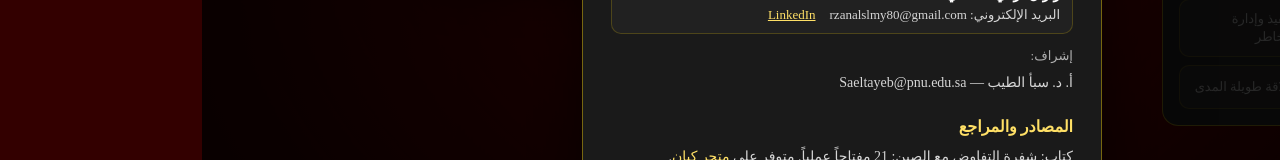
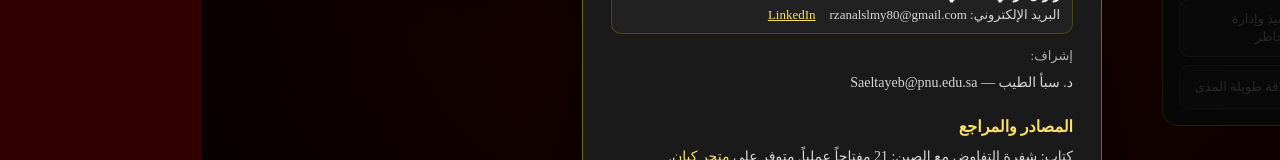
Before and after one commit to hanoofKhalid/China-Deal-Simulator, a React (Vite) app: page / in a window 1280 px wide. Both pictures are taken after a click on the button "عن المشروع والمراجع". Shown: the part 384-544 px from the top of the page. Built offline with nearby package versions, Linux system fonts and the light colour scheme.

Commit message:
Change supervisor title from أ. د. to د. سبأ الطيب

```diff
--- a/src/App.jsx
+++ b/src/App.jsx
@@ -244,7 +244,7 @@ function AboutModal({ onClose }) {
             </li>
           </ul>
           <p className="modal-team-label">إشراف:</p>
-          <p className="modal-section-text">أ. د. سبأ الطيب — Saeltayeb@pnu.edu.sa</p>
+          <p className="modal-section-text">د. سبأ الطيب — Saeltayeb@pnu.edu.sa</p>
         </section>
 
         <section className="modal-section">
```
